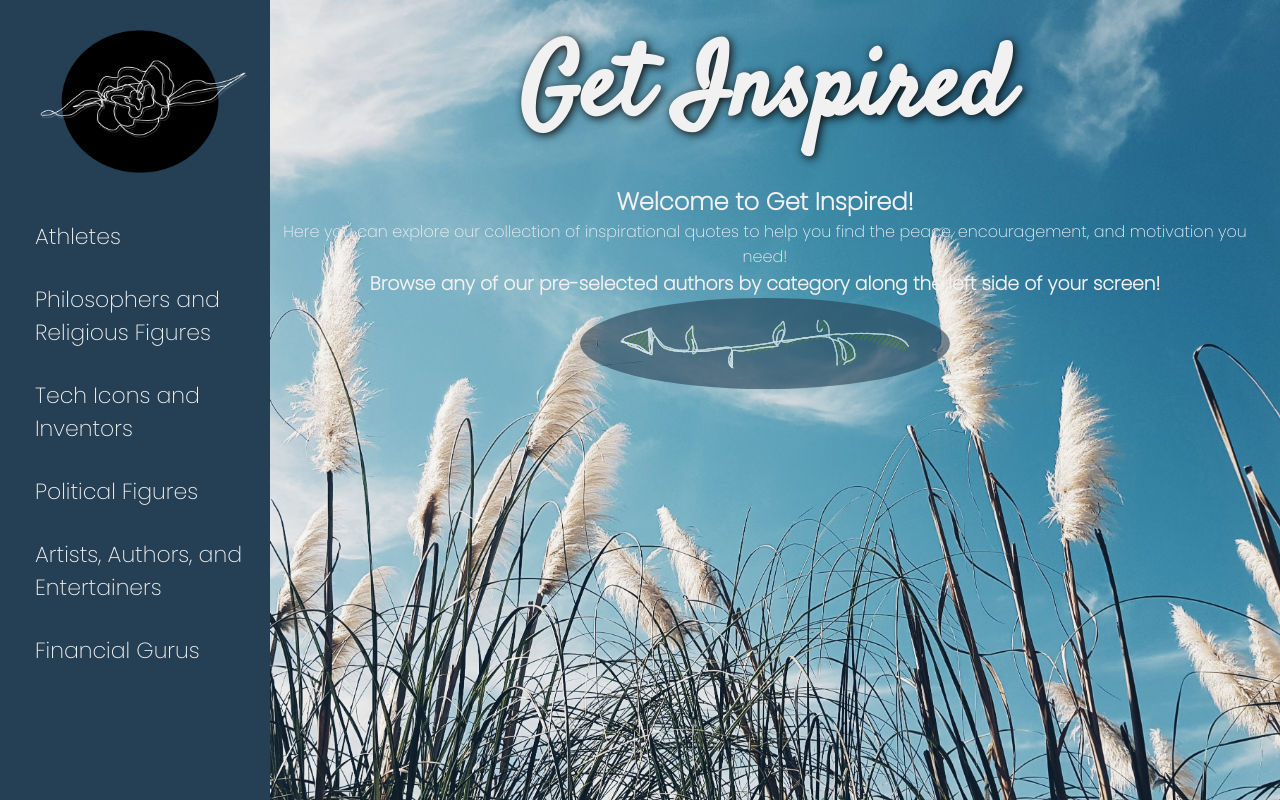
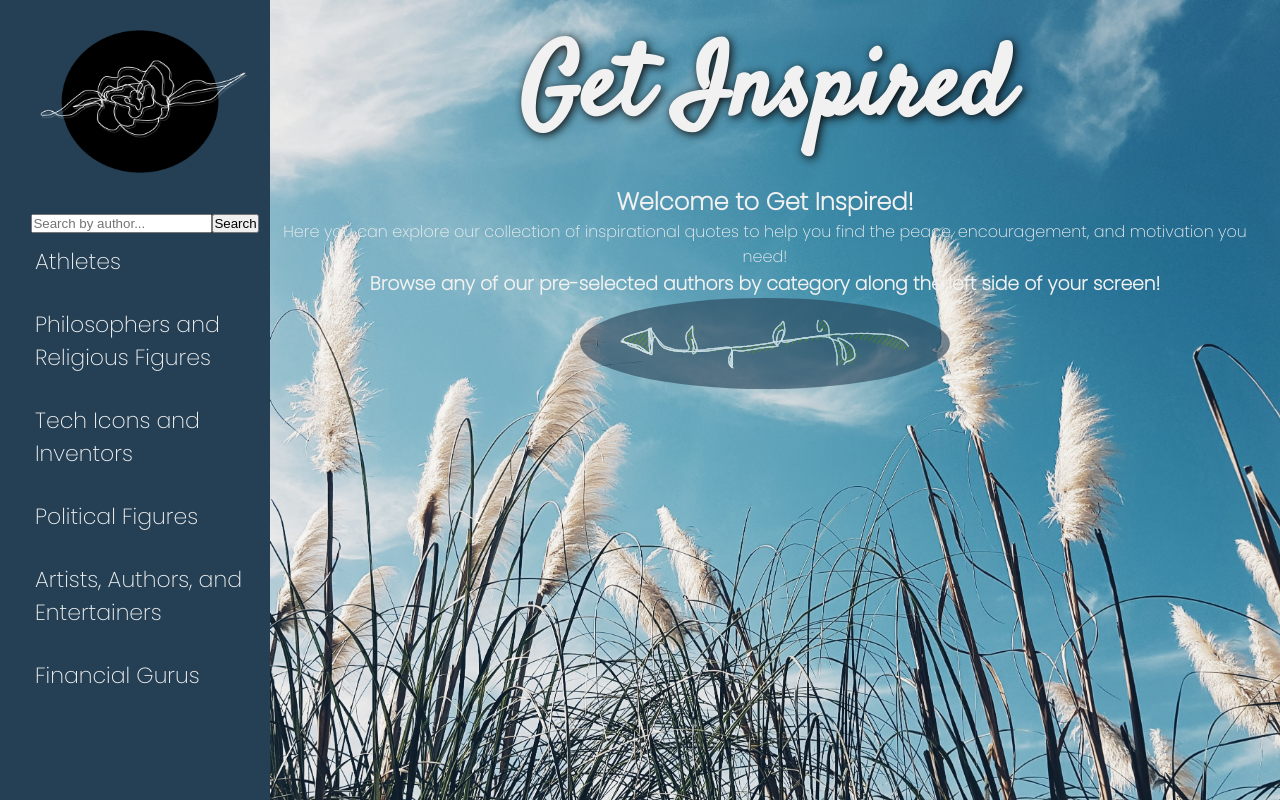
Before and after one commit to rcrozmajzl/phase-2-project, a React (Create React App) app: page / in a window 1280 px wide. Built offline with nearby package versions, Linux system fonts and the light colour scheme; data requests are answered from the project's data file.

Commit message:
built search functionality, changed  components

```diff
--- a/src/App.js
+++ b/src/App.js
@@ -6,36 +6,20 @@ import Header from './Components/Header';
 import NavBar from './Components/NavBar';
 import Category from './Components/Category';
 import AuthorCard from './Components/AuthorCard';
-import Comments from './Components/Comments';
+import SearchResult from './Components/SearchResult';
 
 
 function App() {
 
-      // const [searchText, setSearchText] = useState('');
       const [quotesInfo, setQuotesInfo] = useState([]);
-      // const [categories, setCategories] = useState([])
 
       const QUOTESDATABASE = 'http://localhost:8001/quotes';
-      // const CATEGORIESDATABASE = 'http://localhost:8001/categories';
 
       useEffect(() => {
           fetch(QUOTESDATABASE)
           .then(res => res.json())
           .then(quotesData => setQuotesInfo(quotesData))
       }, [])
-
-    //   useEffect(() => {
-    //     fetch(CATEGORIESDATABASE)
-    //     .then(res => res.json())
-    //     .then(categoriesData => setCategories(categoriesData))
-    // }, [])
-
-
-      // function onSearchInput(searchedValue) {
-      //     setSearchText(searchedValue)
-      // }
-
-      // const authorToDisplay = authors.filter((author) => author.name.toLowerCase().includes(searchText.toLowerCase()))
 
   return (
     <div className="App">
@@ -51,8 +35,8 @@ function App() {
         <Route exact path="/author/:authorId">
           <AuthorCard />
         </Route>
-        <Route exact path="/:author/comments">
-          <Comments />
+        <Route path="/search">
+          <SearchResult />
         </Route>
       </Switch>
     </div>
--- a/src/Components/Header.js
+++ b/src/Components/Header.js
@@ -1,6 +1,5 @@
 import React from 'react';
 // import title from '../assets/title.png'
-// import Search from './Search';
 
 function Header() {
 
@@ -8,10 +7,6 @@ function Header() {
         <div className='header'>
             <h1>Get Inspired</h1>
             {/* <img className="title" src={title} alt='title' /> */}
-            {/* <Search
-                onSearchInput={onSearchInput}
-                searchText={searchText}
-            /> */}
         </div>
     )
 }
--- a/src/Components/NavBar.js
+++ b/src/Components/NavBar.js
@@ -1,13 +1,20 @@
 import React from 'react';
 import { NavLink, Link } from 'react-router-dom';
 import { categories } from '../categories';
-import logo from '../assets/logo.png'
+import logo from '../assets/logo.png';
+import Search from './Search';
 
-// by clicking on the logo you go back to Home, aka Link exact to='/'
+
+// by clicking on the logo you go back to Home, aka Link to='/'
 
 function NavBar() {
 
+
     const categoryComponents = categories.map((category) => <NavLink key={category.id} exact to={`/category/${category.id}`} > <li>{category.type}</li> </NavLink>)
+
+
+
+
     return (
         <nav>
             <div>
@@ -15,9 +22,11 @@ function NavBar() {
                     <img className="logo" src={logo} alt='logo' />
                 </Link>
             </div>
+            <Search />
             <ul className="nav-links">
                 {categoryComponents}
             </ul>
+
         </nav>
     )
 }
--- a/src/Components/Search.js
+++ b/src/Components/Search.js
@@ -1,22 +1,29 @@
-import React from 'react';
+import React, { useState } from 'react';
+import { useHistory } from 'react-router-dom';
 
-function Search( { onSearchInput, searchText }) {
+function Search() {
 
-    function handleSearch(event) {
-        onSearchInput(event.target.value);
+    const [searchText, setSearchText] = useState('');
+    const history = useHistory();
+
+    function handleSearchSubmit(event) {
+        event.preventDefault();
+        history.push(`/search?authorName=${searchText}`)
+        setSearchText('')
     }
 
     return (
-        <div className='search'>
+        <form className="search-form" onSubmit={handleSearchSubmit}>
             <input
                 type='text'
                 name='search'
-                placeholder='Author...'
+                placeholder='Search by author...'
                 value={searchText}
-                onChange={handleSearch}
+                onChange={event => setSearchText(event.target.value)}
             />
-        </div>
+            <button type="submit">Search</button>
+        </form>
     )
 }
 
-export default Search
+export default Search;
--- /dev/null
+++ b/src/Components/SearchResult.js
@@ -0,0 +1,28 @@
+import React from 'react';
+import { useLocation, Link } from 'react-router-dom';
+import {categories} from '../categories';
+
+function SearchResult() {
+
+    const {search} = useLocation();
+    // class available in the browser
+    const authorName = new URLSearchParams(search).get('authorName')
+
+
+    const allAuthors = categories.map((category) => category.authors).flat()
+    const matchingAuthors = allAuthors.filter((author) => author.authorName.toLowerCase().includes(authorName.toLowerCase()))
+
+
+
+    const authorLinks = matchingAuthors.map((author) => <Link key={author.authorId} to={`/author/${author.authorId}`}>
+    <h2 className="authorLinks">{author.authorName}</h2> </Link>)
+
+    return (
+        <div>
+            <h2>Searched authors</h2>
+            {authorLinks}
+        </div>
+    )
+}
+
+export default SearchResult;
```
Also changed, not shown: .drawio.svg.
